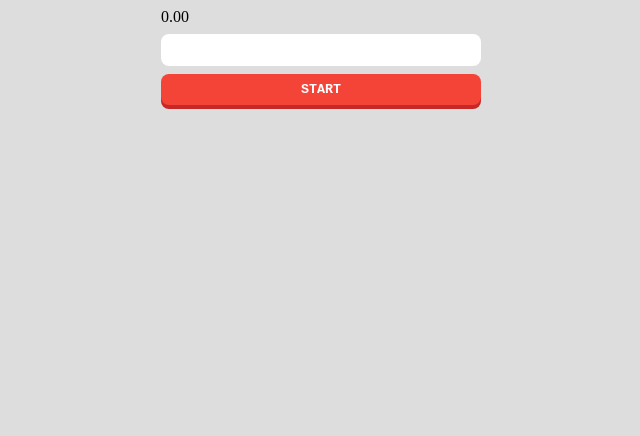
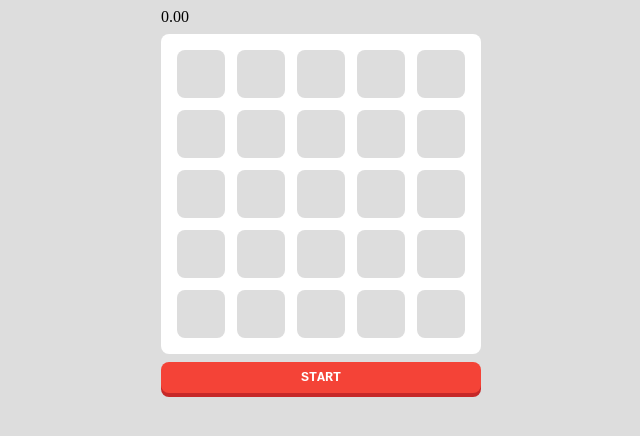
Before and after one commit to kentem-ko-munakata/react-number-touch, a React (Vite) app: page / in a window 1280 px wide. Shown: the top 436 px of the page, without its empty margins (319-959 px from the left). Built offline with nearby package versions, Linux system fonts and the light colour scheme.

Commit message:
初期表示ロジック追加

```diff
--- a/src/App.tsx
+++ b/src/App.tsx
@@ -1,4 +1,4 @@
-import { useEffect, useRef, useState } from 'react';
+import { useRef, useState } from 'react';
 import './App.css';
 import { StartTimeButton } from '@/components/StartTimeButton/StartTimeButton';
 import { Board } from './components/Board/Board';
@@ -9,9 +9,27 @@ function App() {
   const timerIdRef = useRef<number | null>(null);
   const boardX = 5;
   const boardY = 5;
-  const [board, setboard] = useState<Cell[]>([]);
 
-  useEffect(() => {}, []);
+  const InitBoard = (boardX: number, boardY: number): Cell[] => {
+    const cells: Cell[] = [];
+
+    let index = 0;
+
+    for (let y = 0; y < boardY; y++) {
+      for (let x = 0; x < boardX; x++) {
+        cells.push({
+          x,
+          y,
+          isSelected: false,
+        });
+
+        index++;
+      }
+    }
+    return cells;
+  };
+
+  const [board, setboard] = useState<Cell[]>(() => InitBoard(boardX, boardY));
 
   const onStartTime = () => {
     // 前回のタイマー停止
--- a/src/components/Board/Board.css
+++ b/src/components/Board/Board.css
@@ -28,7 +28,9 @@
   cursor: pointer;
 }
 
-.cell.selected {
+.cell.selected,
+.cell.disabled {
   background-color: #ddd;
   box-shadow: none;
+  cursor: default;
 }
--- a/src/components/Board/Board.tsx
+++ b/src/components/Board/Board.tsx
@@ -12,7 +12,7 @@ export function Board({ board, onCellClick }: BoardProps) {
       {board.map((cell) => (
         <div
           key={`${cell.x}-${cell.y}`}
-          className={`cell ${cell.isSelected ? 'selected' : ''}`}
+          className={`cell ${cell.isSelected ? 'selected' : ''} ${cell.value === undefined ? 'disabled' : ''}`}
           onClick={() => onCellClick(cell.x, cell.y)}
         >
           {cell.value}
--- a/src/types/cell.ts
+++ b/src/types/cell.ts
@@ -1,6 +1,6 @@
 export interface Cell {
   x: number;
   y: number;
-  value: number;
+  value?: number;
   isSelected: boolean;
 }
```
